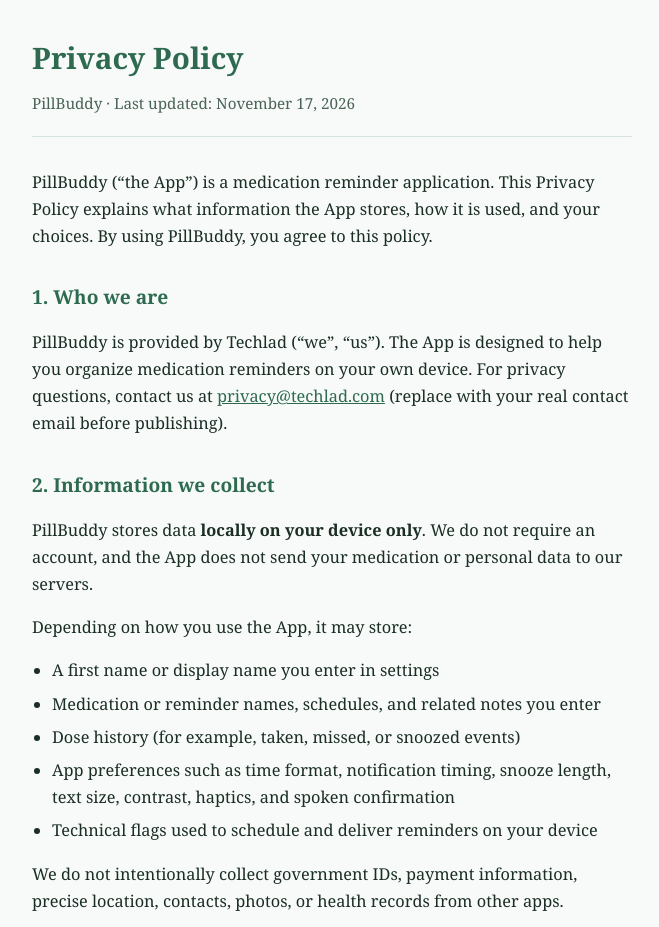
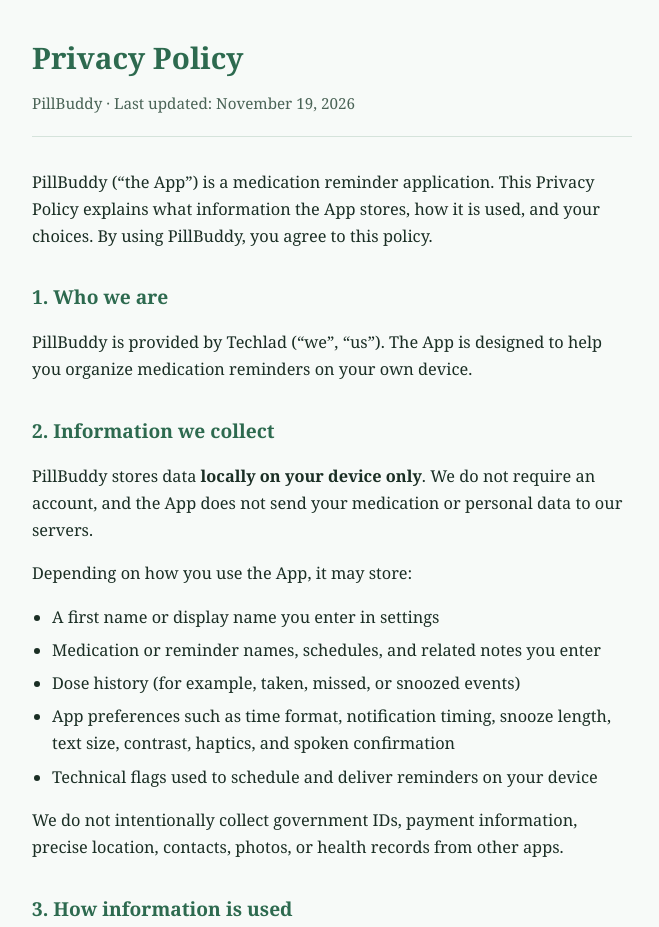
Before and after one commit to yasir-ghafar/PillBuddy, a plain HTML site: page docs/privacy.html in a window 1280 px wide. Shown: the top 927 px of the page, without its empty margins (308-967 px from the left). Drawn offline with Linux system fonts and the light colour scheme.

Commit message:
prepration for release.

```diff
--- a/docs/privacy.html
+++ b/docs/privacy.html
@@ -59,7 +59,7 @@
 <body>
   <main>
     <h1>Privacy Policy</h1>
-    <p class="meta">PillBuddy · Last updated: November 17, 2026</p>
+    <p class="meta">PillBuddy · Last updated: November 19, 2026</p>
 
     <p>
       PillBuddy (“the App”) is a medication reminder application. This Privacy Policy
@@ -70,10 +70,7 @@
     <h2>1. Who we are</h2>
     <p>
       PillBuddy is provided by Techlad (“we”, “us”). The App is designed to help you
-      organize medication reminders on your own device. For privacy questions, contact
-      us at
-      <a href="mailto:privacy@techlad.com">privacy@techlad.com</a>
-      (replace with your real contact email before publishing).
+      organize medication reminders on your own device.
     </p>
 
     <h2>2. Information we collect</h2>
@@ -161,12 +158,6 @@
       means you accept the revised policy.
     </p>
 
-    <h2>10. Contact</h2>
-    <p>
-      Questions about this Privacy Policy:
-      <a href="mailto:privacy@techlad.com">privacy@techlad.com</a>
-    </p>
-
     <footer>
       See also the
       <a href="disclaimer.html">PillBuddy Disclaimer</a>.
```
Also changed, not shown: 2 other files.
